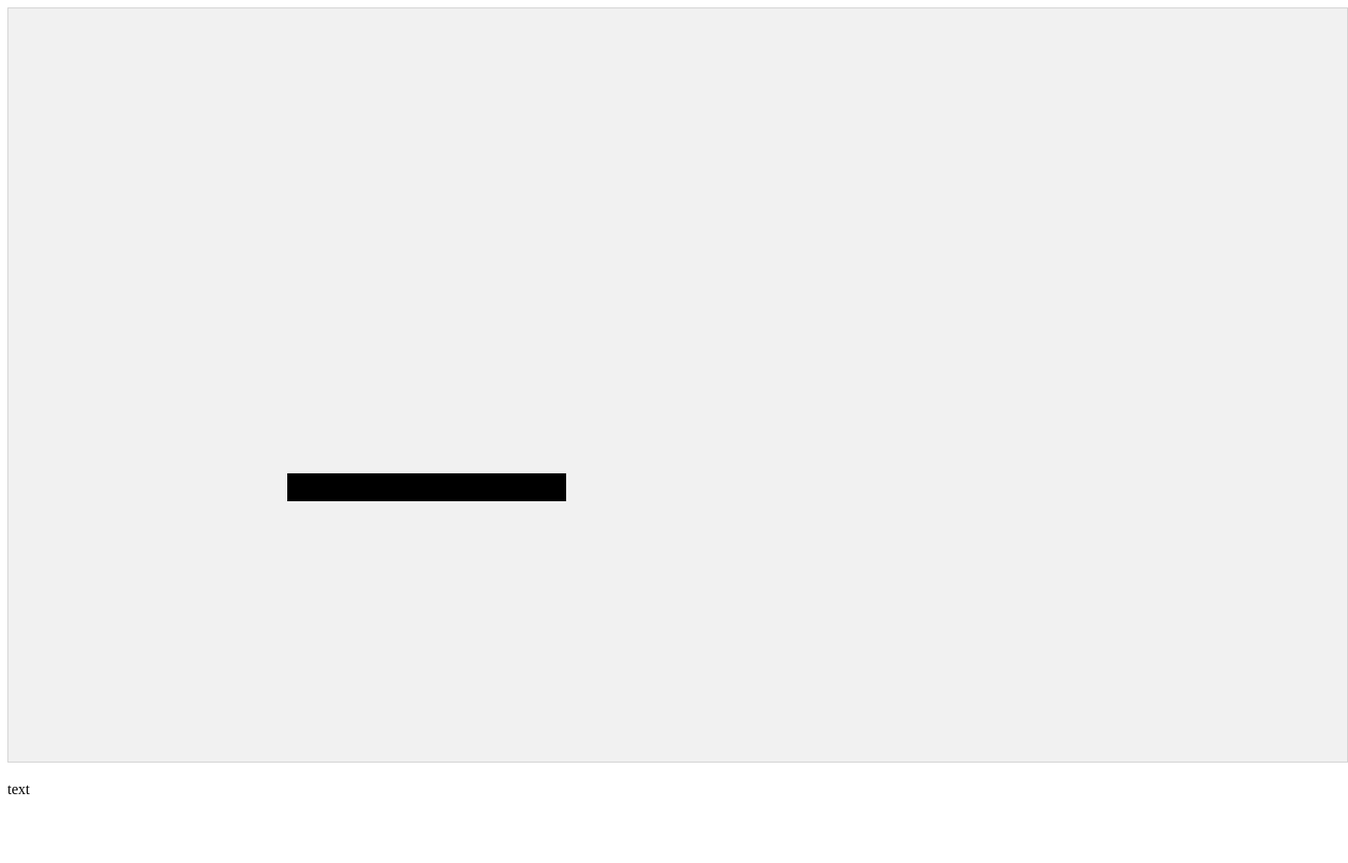
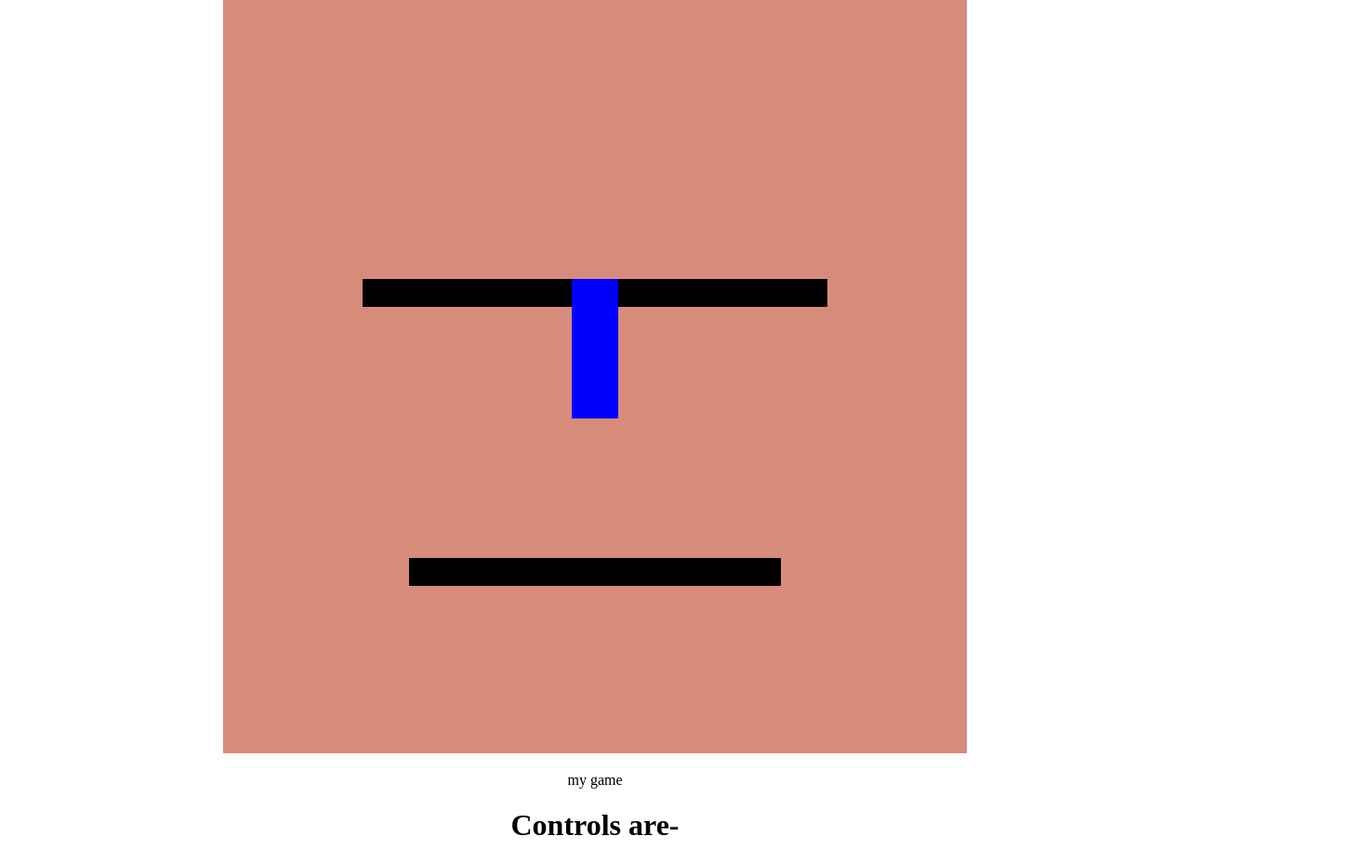
Before and after one commit to oliverjam509/oliverjam509.github.io, a plain HTML site: page index.html in a window 1280 px wide. Shown: the whole page at 93% size, 1450 px wide, since content can reach past the window. Before the commit the page ends 874 px from the top, so only its background shows below. Drawn offline with Linux system fonts and the light colour scheme.

Commit message:
Commit 2

```diff
--- a/index.html
+++ b/index.html
@@ -7,9 +7,11 @@
 
 <style>
 canvas {
-    border:1px solid #d3d3d3;
-    background-color: #f1f1f1;
+    background-color: #D78B7B;
 }
+
+body { margin:0; text-align: center; }
+
 </style>
 
 <script>
@@ -17,7 +19,7 @@ canvas {
 var myGameArea = {
     canvas : document.createElement("canvas"),
     start : function() {
-        this.canvas.width = 1440;
+        this.canvas.width = screen.width;
         this.canvas.height = 810;
         this.frameNo = 0;
         this.context = this.canvas.getContext("2d");
@@ -38,10 +40,21 @@ var myGameArea = {
 
 function updateGameArea(){
   myGameArea.clear();
-  var player1 = new component(300,30,"black",300,500,null);
+  var x = screen.width/2;
+  var block1 = new component(x,30,"black",(screen.width-x)/2,600,null);
+  var block2 = new component(500,30,"black",150,300,null);
+  var block3 = new component(500,30,"black",1300,300,null);
+  var x = 50;
+  var block4 = new component(50,150,"blue",(screen.width-x)/2,300,null);
 
-  player1.update();
+
+
+  block1.update();
+  block2.update();
+  block3.update();
+  block4.update();
 }
+
 
 function component(width,height,color,x,y,type) {
 	this.width=width;
@@ -70,7 +83,8 @@ function startGame(){
 </script>
 
 <body onload="startGame();">
-<p>text</p>
+<p>my game</p>
+<h1>Controls are-</h1>
 </body>
 
 </html>
```
